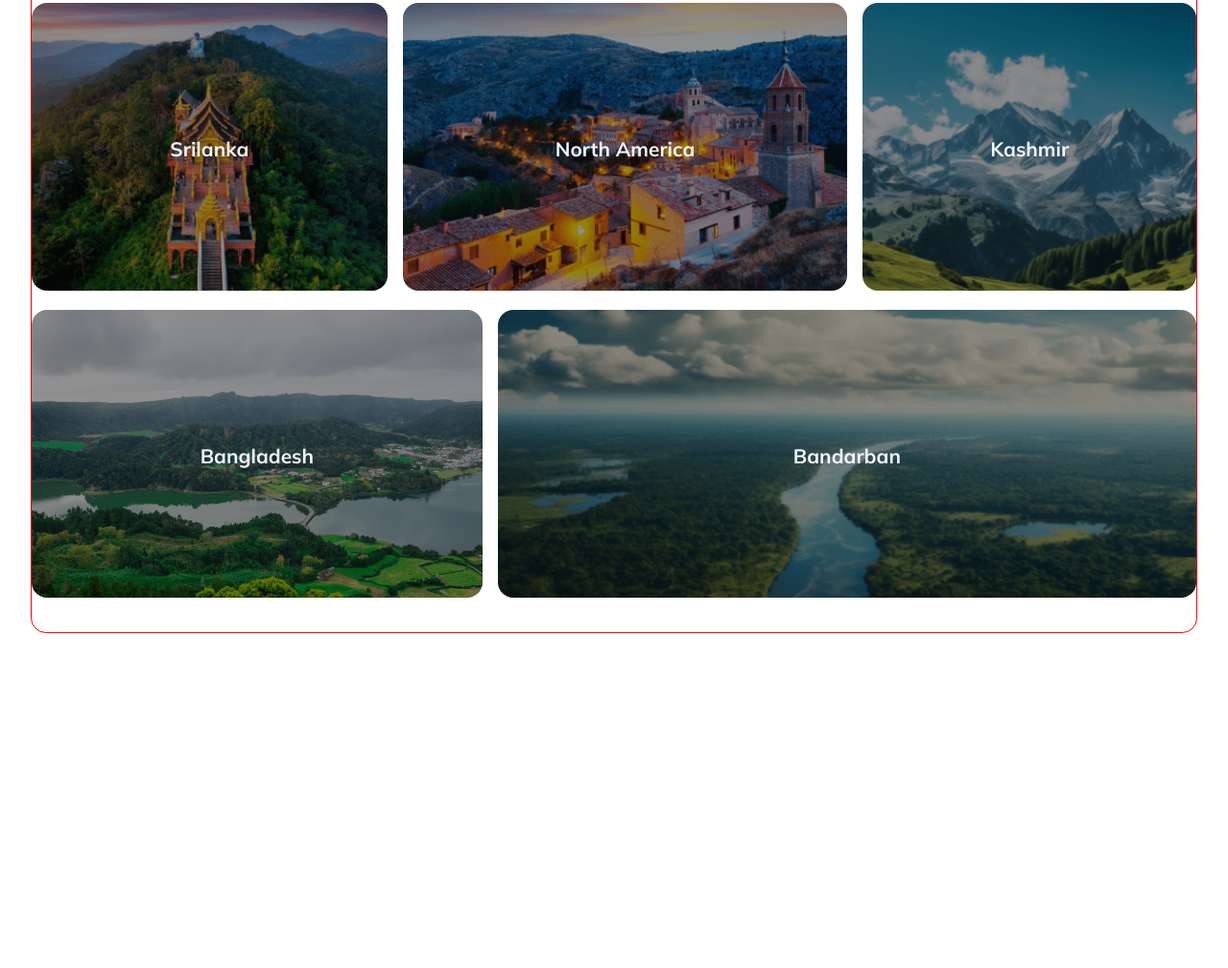
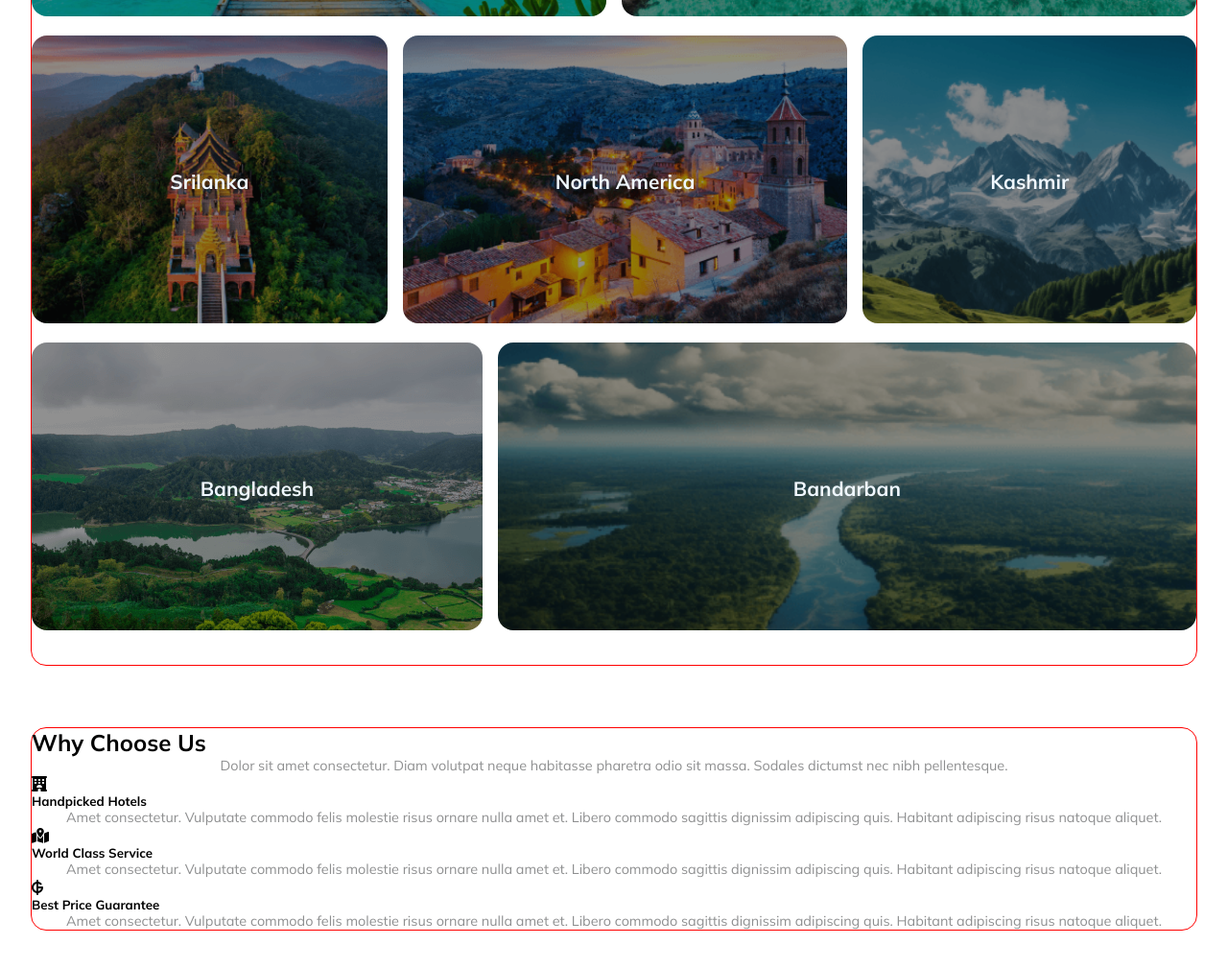
Before and after one commit to firojahmed96bd/hero-travel-website, a plain HTML site: page index.html in a window 1280 px wide. Shown: the part 2179-3188 px from the top of the page at 96% size. Before the commit the page ends 2903 px from the top, so only its background shows below. Drawn offline with Linux system fonts and the light colour scheme.

Commit message:
added a about us section

```diff
--- a/index.html
+++ b/index.html
@@ -122,5 +122,30 @@
         </div>
 
     </section>
+
+    <section class="about-container container">
+        <div class="about-content">
+            <h2>Why Choose Us</h2>
+            <p>Dolor sit amet consectetur. Diam volutpat neque habitasse pharetra odio sit massa. Sodales dictumst nec nibh pellentesque.</p>
+        </div>
+
+        <div class="box">
+
+             <i class="fa-solid fa-hotel"></i>
+
+            <h5>Handpicked Hotels</h5>
+            <p>Amet consectetur. Vulputate commodo felis molestie risus  ornare nulla amet et. Libero commodo sagittis dignissim adipiscing quis. Habitant adipiscing risus natoque aliquet. </p>
+        </div>
+        <div class="box">
+            <i class="fa-solid fa-map-location-dot"></i>
+            <h5>World Class Service</h5>
+            <p>Amet consectetur. Vulputate commodo felis molestie risus  ornare nulla amet et. Libero commodo sagittis dignissim adipiscing quis. Habitant adipiscing risus natoque aliquet. </p>
+        </div>
+        <div class="box">
+            <i class="fa-solid fa-guarani-sign"></i>
+            <h5>Best Price Guarantee</h5>
+            <p>Amet consectetur. Vulputate commodo felis molestie risus  ornare nulla amet et. Libero commodo sagittis dignissim adipiscing quis. Habitant adipiscing risus natoque aliquet. </p>
+        </div>
+    </section>
 </body>
 </html>
--- a/styles/style.css
+++ b/styles/style.css
@@ -212,6 +212,10 @@ p{
     filter: brightness(70%);
 }
 
+.destination-container p{
+    width: 600px;
+    margin: 1rem auto;
+}
 .row-1,
 .row-2,
 .row-3{
```
